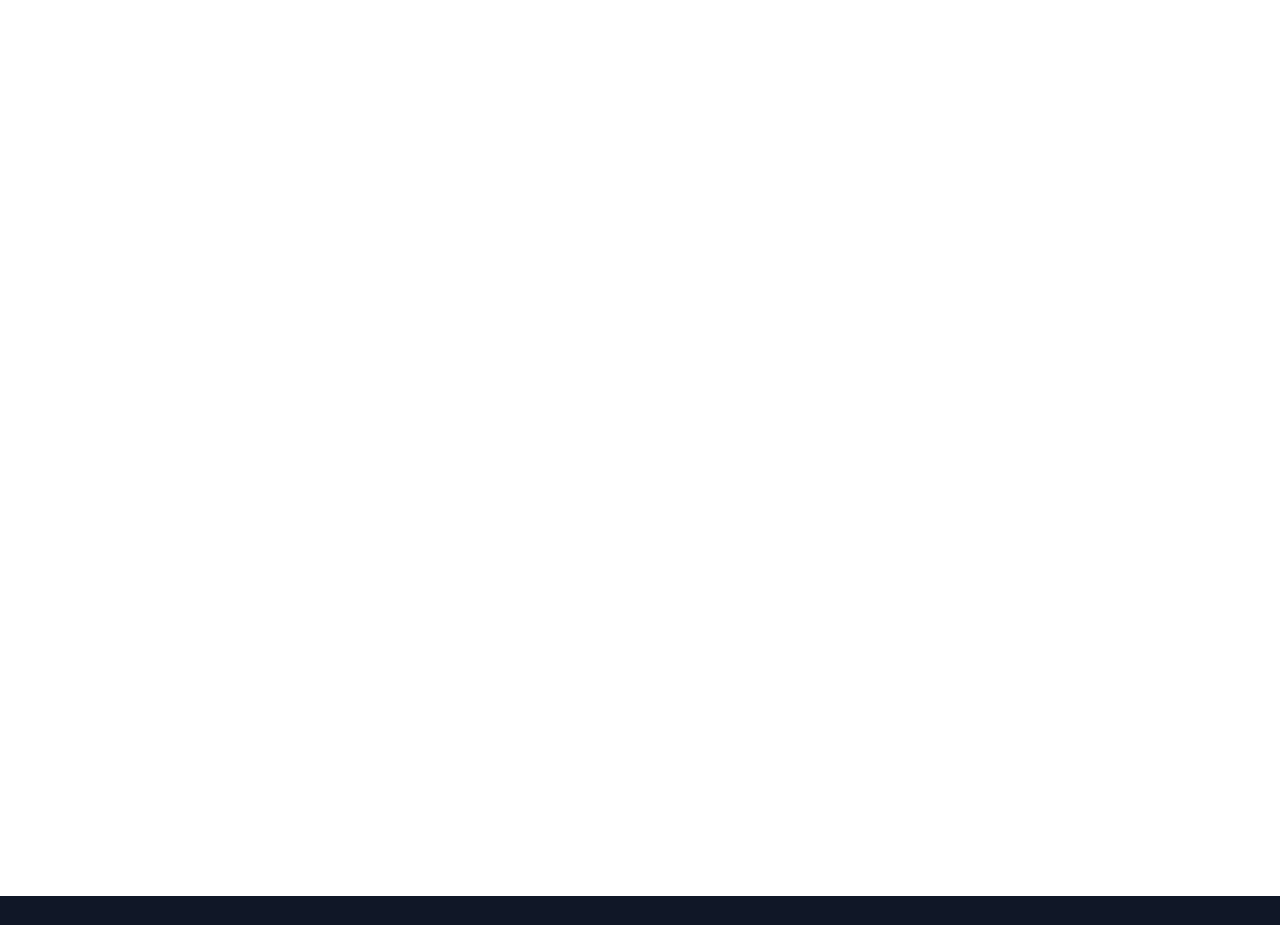
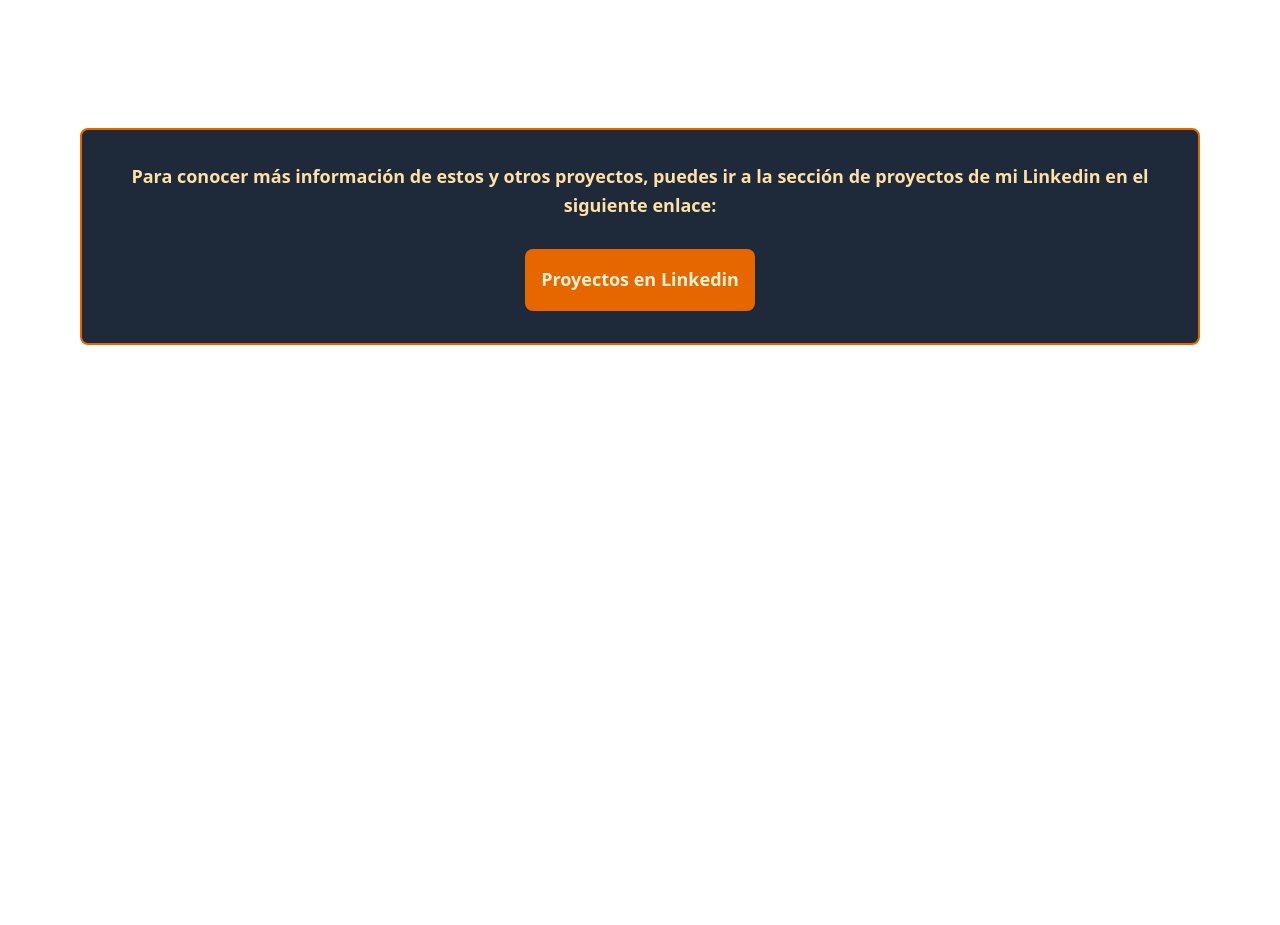
Before and after one commit to PRNicolasCC/portfolio, a React (Vite) app: page / in a window 1280 px wide. Shown: the part 5420-6345 px from the top of the page. Built offline with nearby package versions, Linux system fonts and the light colour scheme; what tailwindcss-animated would draw is missing.

Commit message:
Update on Projects section in order to add a message that specifies there are more information about project and other projects, with a button to go to the projects section in Linkedin. Update on Icons.jsx and AboutMe.jsx to remove unnecesary comments

```diff
--- a/src/components/AboutMe.jsx
+++ b/src/components/AboutMe.jsx
@@ -20,7 +20,6 @@
 
             <div className="my-8 bg-gray-800 p-4 lg:p-8 rounded-lg border-2 border-clementine-600 transition-all duration-300 hover:shadow-sm hover:shadow-clementine-500 w-full lg:w-auto">
                 <p className="leading-relaxed text-base lg:text-lg text-clementine-200">
-                    {/* Experiencia de más de 2 años en el análisis, desarrollo e implementación de aplicaciones web corporativas. He colaborado en diferentes proyectos dentro de las organizaciones en las que he participado, utilizando diversas herramientas de programación para funcionalidades de front-end, back-end, bases de datos, Dev-Ops y Testing. Constantemente me encuentro aprendiendo y explorando nuevas tecnologías con el fin de incorporar las mejores herramientas y técnicas de la industria para los proyectos en los que trabajo. */}
                     Hola, soy Nicolas Cueca, un Desarrollador de Software apasionado por crear experiencias digitales rápidas, confiables y con propósito. Durante los últimos tres años he trabajado en empresas tecnológicas y de transporte, apoyando su transformación a través del desarrollo web moderno y soluciones de despliegue.
                     Mi trabajo se caracteriza por la creatividad, la precisión técnica y una mentalidad proactiva. <br />
                     Cada proyecto es una oportunidad para aprender, innovar y construir tecnología que impulse a las personas y a las organizaciones hacia adelante.
--- a/src/components/Projects.jsx
+++ b/src/components/Projects.jsx
@@ -143,6 +143,17 @@
             </div>
           ))}
         </div>
+
+        <div className="my-8 bg-gray-800 p-4 lg:p-8 rounded-lg border-2 border-clementine-600 transition-all duration-300 hover:shadow-sm hover:shadow-clementine-500 w-full lg:w-auto">
+            <p className="leading-relaxed text-base lg:text-lg text-clementine-200 text-center">
+                Para conocer más información de estos y otros proyectos, puedes ir a la sección de proyectos de mi Linkedin en el siguiente enlace:
+                <br /><br />
+                <a target="_blank" href="https://www.linkedin.com/in/nicolas-cueca-carpeta-41753b1b0/details/projects/">
+                  <button className="bg-clementine-600 p-4 rounded-lg cursor-pointer text-clementine-100 hover:bg-clementine-700 transition-colors">Proyectos en Linkedin</button>
+                </a>
+            </p>
+        </div>
+
       </div>
     </>
   );
--- a/src/components/icons/Icon.jsx
+++ b/src/components/icons/Icon.jsx
@@ -3,7 +3,6 @@
   SiCss3,
   SiJquery,
   SiJavascript,
-  /* SiNodedotjs,  */
   SiPhp,
   SiTailwindcss,
   SiPython,
@@ -13,7 +12,7 @@
   SiTypescript,
 } from "react-icons/si";
 import { FaReact, FaWordpress, FaJava } from "react-icons/fa6";
-import { FaBootstrap, FaLaravel, FaUbuntu /* FaLinux */ } from "react-icons/fa";
+import { FaBootstrap, FaLaravel, FaUbuntu } from "react-icons/fa";
 import { GrMysql } from "react-icons/gr";
 import { BiLogoPostgresql } from "react-icons/bi";
 import { DiRedhat } from "react-icons/di";
@@ -26,7 +25,6 @@
   react: FaReact,
   bootstrap: FaBootstrap,
   tailwind: SiTailwindcss,
-  /* node: SiNodedotjs, */
   php: SiPhp,
   laravel: FaLaravel,
   python: SiPython,
@@ -37,7 +35,6 @@
   wordpress: FaWordpress,
   java: FaJava,
   mysql: GrMysql,
-  /* linux: FaLinux, */
   postgresql: BiLogoPostgresql,
   ubuntu: FaUbuntu,
   redhat: DiRedhat,
```
